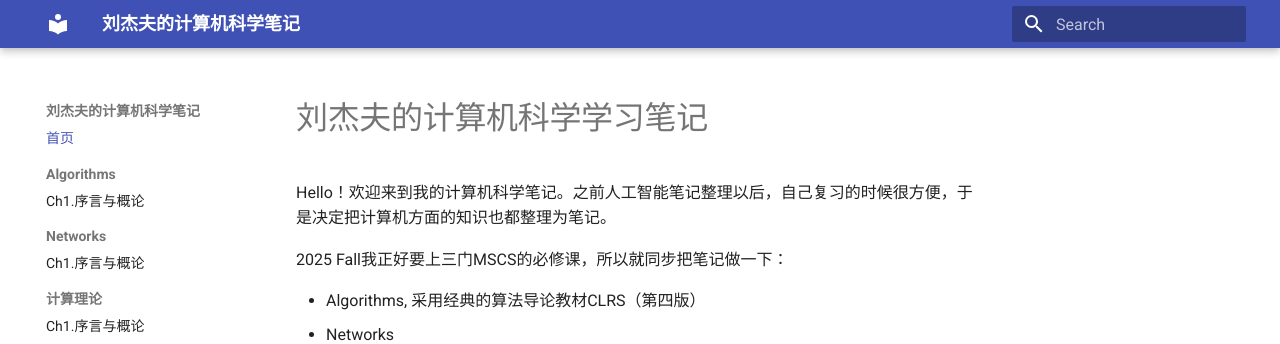
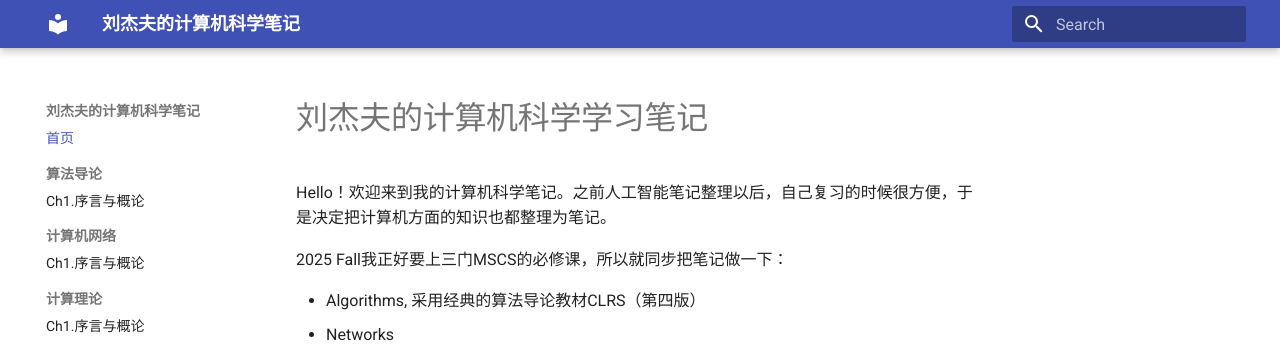
Before and after one commit to jeffliulab/cs-notes, an MkDocs documentation site: the page built from docs/index.md, in a window 1280 px wide. Shown: the top 344 px of the page. Built offline with MkDocs 1.6.1 and Material for MkDocs 9.7.7, drawn with Linux system fonts in a browser that asks for light colours; some of the changed lines change nothing that is shown.

Commit message:
test github actions

```diff
--- a/mkdocs.yml
+++ b/mkdocs.yml
@@ -23,9 +23,9 @@ theme:
 
 nav:
   - 首页: index.md
-  - Algorithms:
+  - 算法导论:
     - Ch1.序言与概论: CLRS/intro.md
-  - Networks:
+  - 计算机网络:
     - Ch1.序言与概论: networks/intro.md
   - 计算理论:
     - Ch1.序言与概论: computational_theory/ch0_intro.md
```
